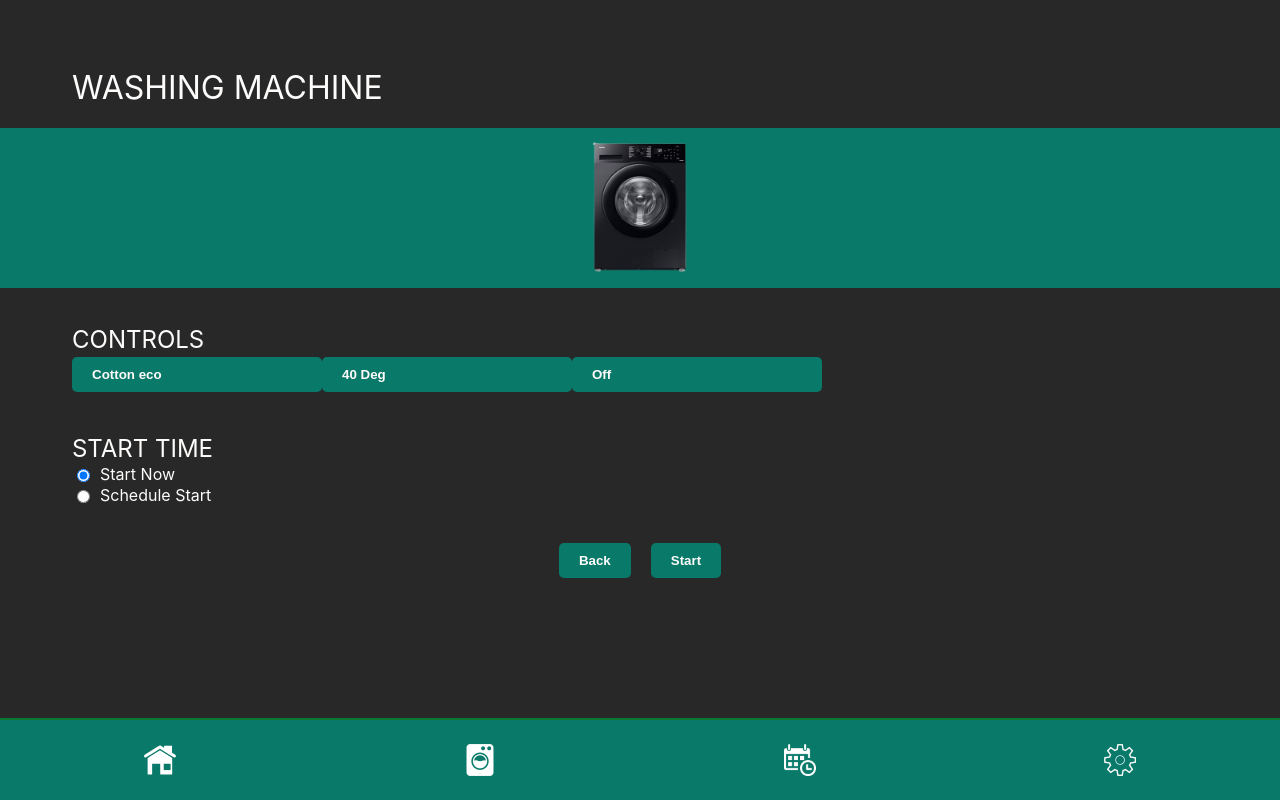
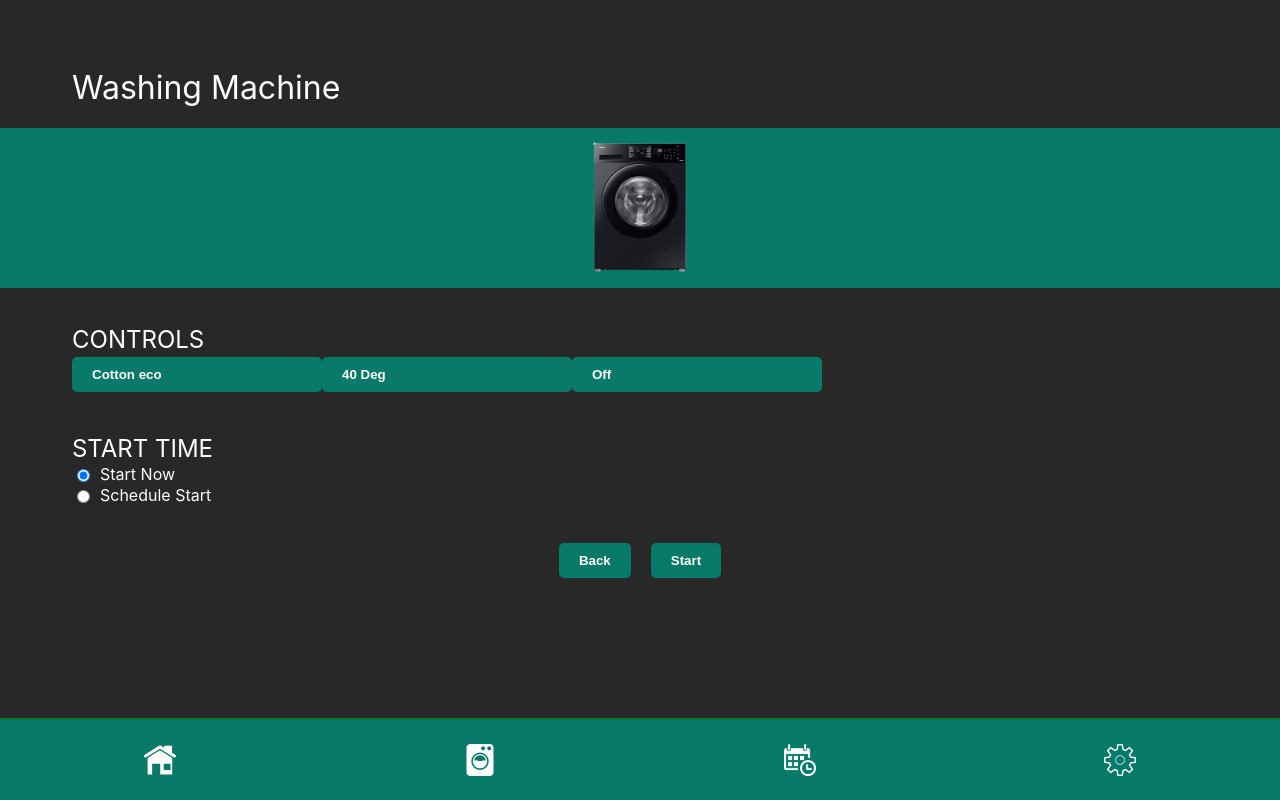
Before and after one commit to Hyeri1ee/Smart-Houshold-Appliance-webapp, a React (Vite) app in the folder front/: page /wash in a window 1280 px wide. Built offline with nearby package versions, Linux system fonts and the light colour scheme.

Commit message:
css changes

```diff
--- a/front/src/styles/components/washing.css
+++ b/front/src/styles/components/washing.css
@@ -3,7 +3,6 @@
   height: 100vh;
   margin: 0;
   padding: 9vh;
-  text-align: left; /* Align left */
   background-color: var(--background);
   color: var(--text);
   box-sizing: border-box;
@@ -12,14 +11,13 @@
 }
 
 h1 {
-  font-size: 4vh !important;
+  font-size: 2em !important;
+  width: 80vw;
+  margin: auto 0 5vh auto;
   color: var(--text);
-  margin-bottom: 5vh;
-  text-transform: uppercase;
   font-weight: bold;
   line-height: 1;
-  text-align: left; /* Align left */
-
+  /*text-align: center;*/
 }
 
 h2 {
```
